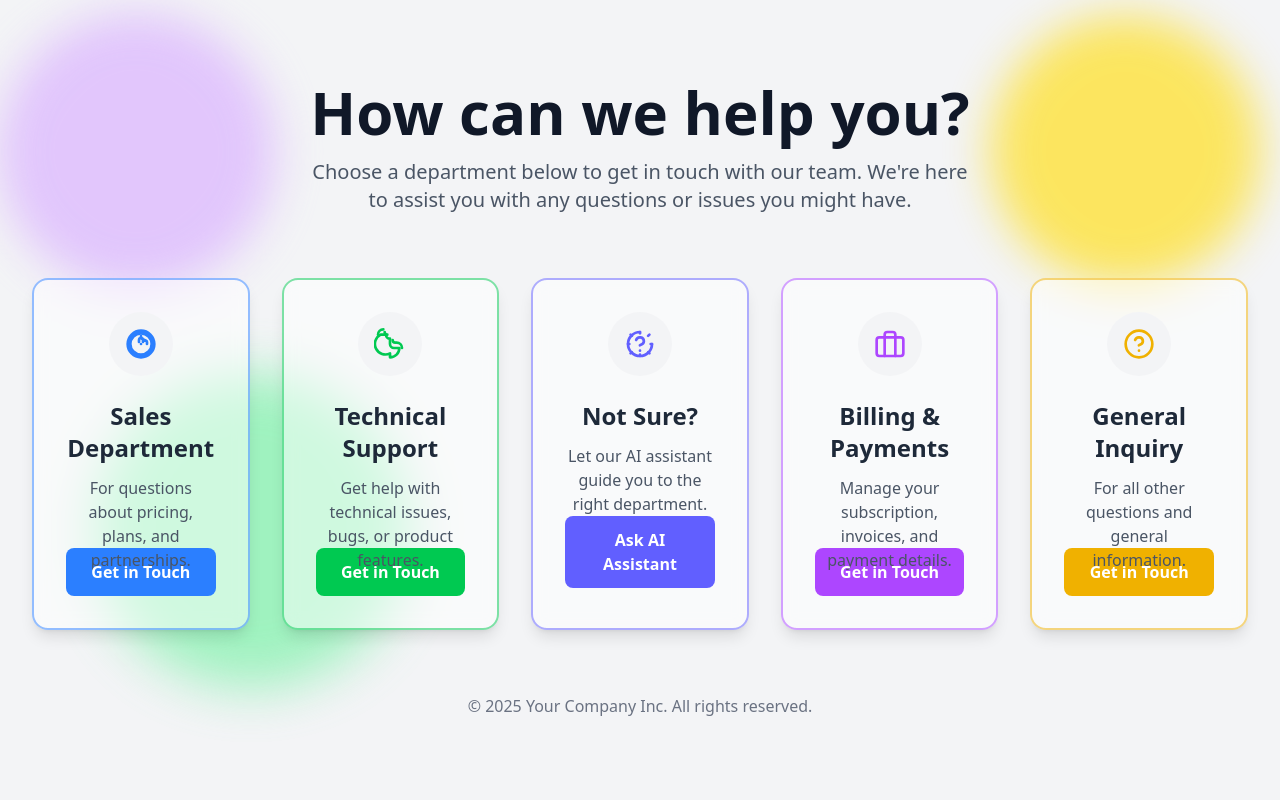
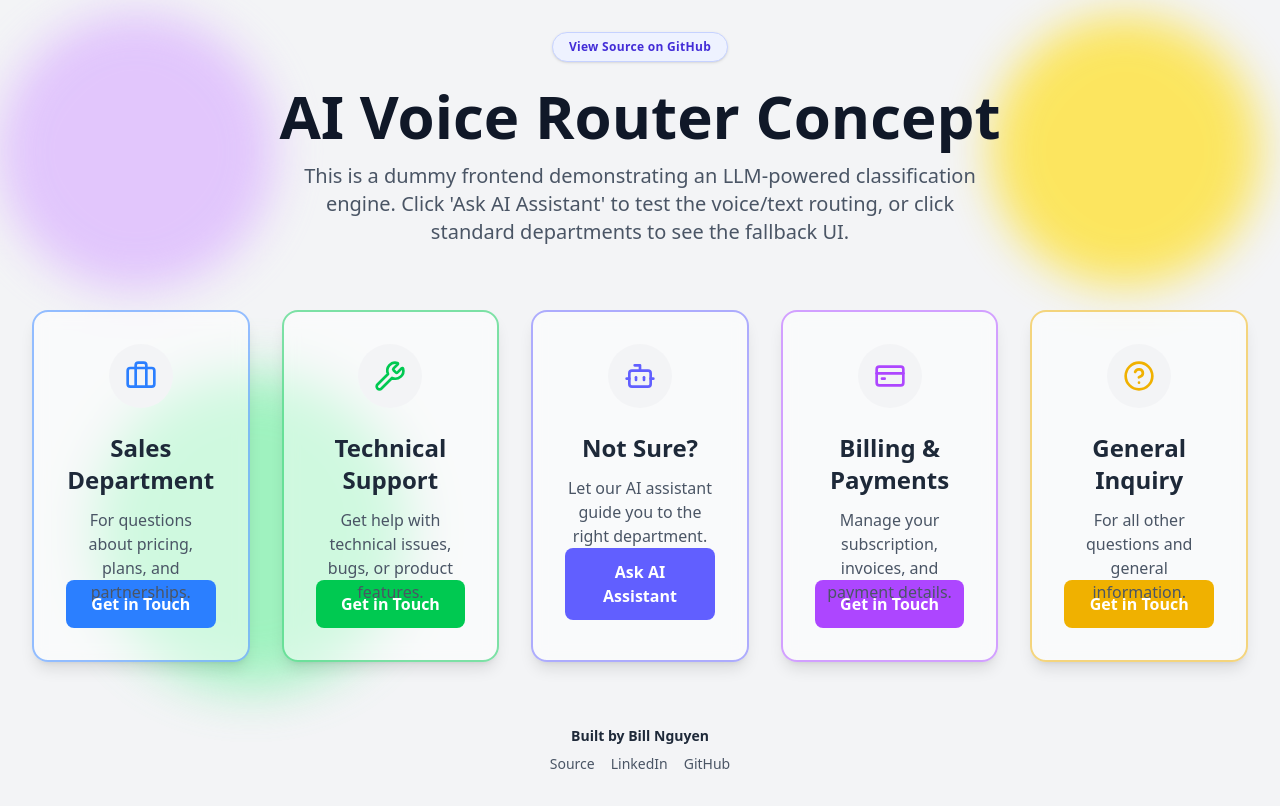
Before and after one commit to BillPotato/voiceRouter, a Next.js app: page / in a window 1280 px wide. Built offline with nearby package versions, Linux system fonts and the light colour scheme.

Commit message:
Adjusted page content and added contact info

```diff
--- a/src/app/page.tsx
+++ b/src/app/page.tsx
@@ -1,14 +1,16 @@
 import { ContactCard } from "@/components/ContactCard";
-import { AiIcon } from "@/components/icons/AiIcon";
-import { BillingIcon } from "@/components/icons/BillingIcon";
-import { GeneralIcon } from "@/components/icons/GeneralIcon";
-import { SalesIcon } from "@/components/icons/SalesIcon";
-import { SupportIcon } from "@/components/icons/SupportIcon";
+import {
+  Bot,
+  Briefcase,
+  CreditCard,
+  HelpCircle,
+  Wrench,
+} from "lucide-react";
 import type { Department } from "@/types";
 
 const departments: Department[] = [
   {
-    icon: <SalesIcon />,
+    icon: <Briefcase className="h-8 w-8 text-blue-500" />,
     title: "Sales Department",
     description: "For questions about pricing, plans, and partnerships.",
     color: "blue",
@@ -16,7 +18,7 @@ const departments: Department[] = [
     path: "/sales",
   },
   {
-    icon: <SupportIcon />,
+    icon: <Wrench className="h-8 w-8 text-green-500" />,
     title: "Technical Support",
     description: "Get help with technical issues, bugs, or product features.",
     color: "green",
@@ -24,7 +26,7 @@ const departments: Department[] = [
     path: "/support",
   },
   {
-    icon: <AiIcon />,
+    icon: <Bot className="h-8 w-8 text-indigo-500" />,
     title: "Not Sure?",
     description: "Let our AI assistant guide you to the right department.",
     color: "indigo",
@@ -32,7 +34,7 @@ const departments: Department[] = [
     path: "/ai-assistant",
   },
   {
-    icon: <BillingIcon />,
+    icon: <CreditCard className="h-8 w-8 text-purple-500" />,
     title: "Billing & Payments",
     description: "Manage your subscription, invoices, and payment details.",
     color: "purple",
@@ -40,7 +42,7 @@ const departments: Department[] = [
     path: "/billing",
   },
   {
-    icon: <GeneralIcon />,
+    icon: <HelpCircle className="h-8 w-8 text-yellow-500" />,
     title: "General Inquiry",
     description: "For all other questions and general information.",
     color: "yellow",
@@ -57,13 +59,25 @@ export default function HomePage() {
       <div className="animation-delay-4000 absolute bottom-20 left-20 h-72 w-72 animate-blob rounded-full bg-green-300 opacity-70 blur-xl" />
 
       <div className="container relative mx-auto max-w-7xl">
+        <div className="mb-6 flex justify-center">
+          <a
+            href="https://github.com/BillPotato/VoiceRouter"
+            target="_blank"
+            rel="noreferrer"
+            className="inline-flex items-center rounded-full border border-indigo-200 bg-indigo-50 px-4 py-1.5 text-xs font-semibold tracking-wide text-indigo-700 shadow-sm transition-all hover:-translate-y-0.5 hover:border-indigo-400 hover:bg-indigo-100 hover:text-indigo-800"
+          >
+            View Source on GitHub
+          </a>
+        </div>
+
         <header className="mb-12 text-center md:mb-16">
           <h1 className="text-4xl font-extrabold text-gray-900 md:text-5xl lg:text-6xl">
-            How can we help you?
+            AI Voice Router Concept
           </h1>
           <p className="mx-auto mt-4 max-w-2xl text-lg text-gray-600 md:text-xl">
-            Choose a department below to get in touch with our team. We&apos;re here to assist you with any
-            questions or issues you might have.
+            This is a dummy frontend demonstrating an LLM-powered classification engine. Click
+            &apos;Ask AI Assistant&apos; to test the voice/text routing, or click standard
+            departments to see the fallback UI.
           </p>
         </header>
 
@@ -81,8 +95,36 @@ export default function HomePage() {
           ))}
         </main>
 
-        <footer className="mt-16 text-center text-gray-500">
-          <p>&copy; {new Date().getFullYear()} Your Company Inc. All rights reserved.</p>
+        <footer className="mt-16 text-center">
+          <div className="flex flex-col items-center gap-2 text-sm text-gray-600">
+            <p className="font-semibold text-gray-800">Built by Bill Nguyen</p>
+            <div className="flex items-center gap-4">
+              <a
+                href="https://github.com/BillPotato/VoiceRouter"
+                target="_blank"
+                rel="noreferrer"
+                className="transition-colors hover:text-indigo-500"
+              >
+                Source
+              </a>
+              <a
+                href="https://www.linkedin.com/in/phuc-bao-nguyen/"
+                target="_blank"
+                rel="noreferrer"
+                className="transition-colors hover:text-indigo-500"
+              >
+                LinkedIn
+              </a>
+              <a
+                href="https://github.com/BillPotato"
+                target="_blank"
+                rel="noreferrer"
+                className="transition-colors hover:text-indigo-500"
+              >
+                GitHub
+              </a>
+            </div>
+          </div>
         </footer>
       </div>
     </div>
```
